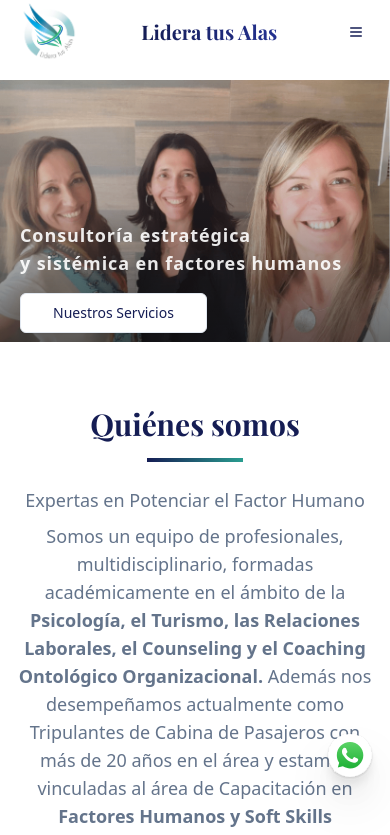
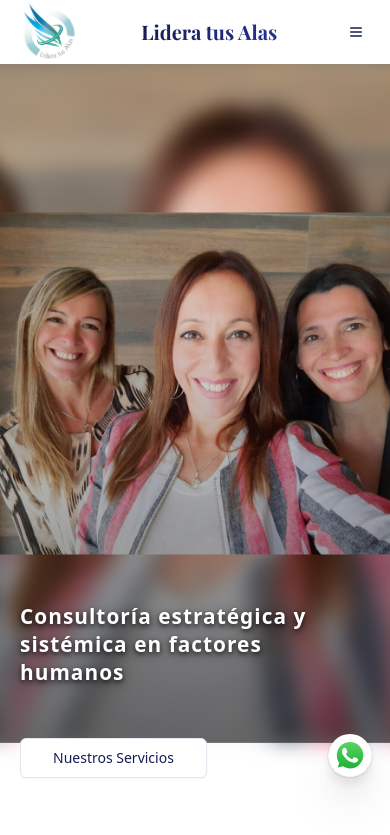
Before and after one commit to natalischwartz/Proyecto-Lideratusalas, a React (Vite) app: page / in a window 390 px wide. Shown: the top 835 px of the page. Built offline with nearby package versions, Linux system fonts and the light colour scheme.

Commit message:
cambie la foto del hero

```diff
--- a/src/components/EjesDeAbordaje.jsx
+++ b/src/components/EjesDeAbordaje.jsx
@@ -30,7 +30,7 @@ export default function EjesAbordaje() {
     <section className="w-full max-w-3xl mx-auto px-6 py-5 container">
       <div className="w-full max-w-7xl mx-auto px-6 py-5">
         {/* Título centrado */}
-        <h2 className="text-center text-3xl font-semibold text-foreground mb-12">
+        <h2 className="text-center text-2xl font-semibold text-foreground mb-12 font-['Playfair_Display'] tracking-wide">
           Ejes de abordaje
         </h2>
       </div>
--- a/src/components/Hero.jsx
+++ b/src/components/Hero.jsx
@@ -13,15 +13,20 @@ const Hero = () => {
   };
 
   return (
-    <section id="hero" className=" relative z-5 flex flex-col justify-end overflow-hidden pt-20 sm:pt-24">
+    <section id="hero" className=" relative z-5 min-h-screen flex flex-col justify-end overflow-hidden pt-20 sm:pt-24">
       {/* Background Image with Overlay */}
       <div className="div-hero-image relative">
 
       <img
-      src="/foto-Hero.PNG"
+      src="/foto-portada.jpg"
       alt="Hero"
       className="hero-img"
       />
+
+      {/* Imagen blur para el fondo extendido */}
+        <div
+          className="image-blur"
+        ></div>
 
        <div className="overlay"></div>
 
@@ -31,13 +36,13 @@ const Hero = () => {
               Lorem ipsum
             </h1> */}
             <div className='title-container'>
-              <p className='text-lg sm:text-xl lg:text-4xl tracking-wider text-white/90 max-w-2xl font-bold'>
-                Consultoría estratégica <br />
+              <p className=' drop-shadow-[0_2px_4px_rgba(0,0,0,0.5)] text-lg sm:text-2xl lg:text-4xl tracking-wider text-white/90 max-w-2xl font-bold'>
+                Consultoría estratégica
                  y sistémica en factores humanos
               </p>
 
             </div>
-            <div className="-mb-2">
+            <div className="button-hero">
                 <Button
                 size="lg"
                 variant="outline"
--- a/src/index.css
+++ b/src/index.css
@@ -126,11 +126,96 @@
 
 @media (max-width: 640px) {
 
+  #hero{
+  /* min-height: 60vh; */
+  position: relative;
+  display: flex;
+  /* align-items: flex-end; */
+  }
+
+  .div-hero-image{
+  position:absolute;
+  top: 0;
+  left: 0;
+  width: 100%;
+  height: 100%;
+  }
+
+  .image-blur{
+    position: absolute;
+    inset: 0;
+    background-image: url('/foto-portada.jpg');
+    background-size: cover;
+    background-position: center;
+    filter: blur(8px);
+    transform: scale(1.20);
+    z-index:1;
+    height: 71%; /* Achica la altura al 80% */
+    top: 10%; /* Centra verticalmente */
+  }
+
+  /* .hero-img{
+  position:absolute;
+  inset:0;
+  width: 100%;
+  height: 100%;
+  object-fit: contain;
+  object-position: center 30%;
+  transform: scale(1.2);
+  z-index:2;
+  } */
+
+   .hero-img {
+    position: absolute;
+    top: 10%; /* Extiende hacia arriba */
+    left:0%;
+    width: 100%; /* Más ancha que el contenedor */
+    height:80%;
+    object-fit:contain;
+    object-position: center;
+    z-index: 2;
+    transform: scale(1.20);
+     top: 10%; /* Mismo top que el blur */
+    height: 71%; /* Misma altura que el blur */
+  }
+
   .overlay{
+    position:absolute;
     top:0;
     left:0;
     width:100%;
     height:100%;
+    z-index:2;
+    pointer-events: none;
+    top: 10%; /* Mismo top que el blur */
+    height: 71%; /* Misma altura que el blur */
+    transform: scale(1.20);
+
+  }
+
+  .content{
+      display:flex;
+      width: 100%;
+      z-index:4;
+      flex-direction:column;
+      gap:20px;
+      bottom:4.1rem;
+  }
+
+  /* .title-container{
+    margin-bottom: 6rem;
+  } */
+
+  .title-container p {
+    font-size: 1.3rem;
+    font-weight: bold;
+    color: white;
+    text-shadow: 0 2px 4px rgba(0, 0, 0, 0.5);
+  }
+
+  .button-hero{
+    align-self:start;
+
   }
 
      [data-aos]:not(.ejes-animados):not(.ejes-animados *) {
@@ -139,16 +224,4 @@
     transition: none !important;
   }
 
-
-    .title-container{
-    margin-bottom:1rem;
-}
-
   }
-
-  /* @media (min-width:768px ){
-    .logo-medio{
-      display:none;
-    }
-
-  } */
```
Also changed, not shown: public/foto-portada.jpg (added).
